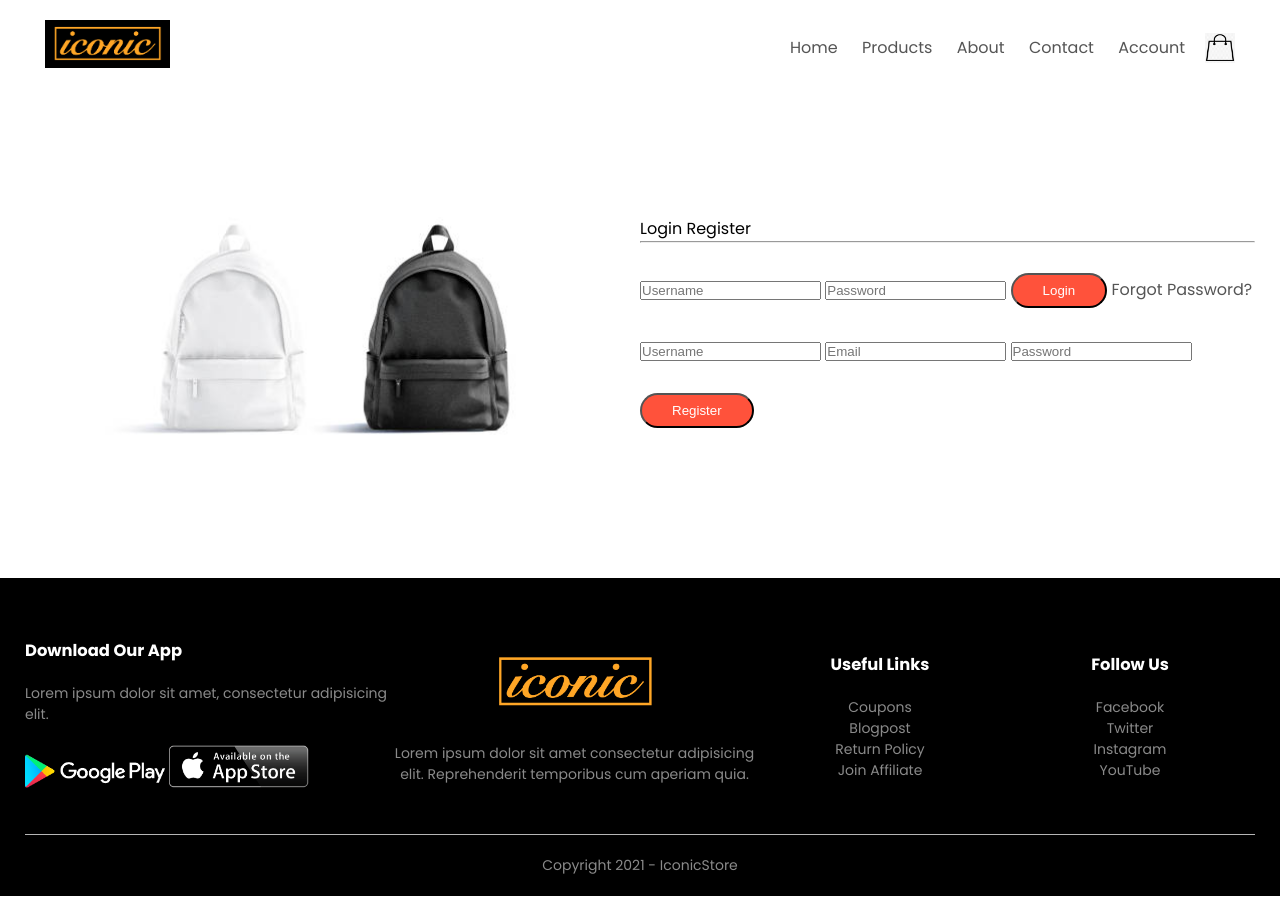
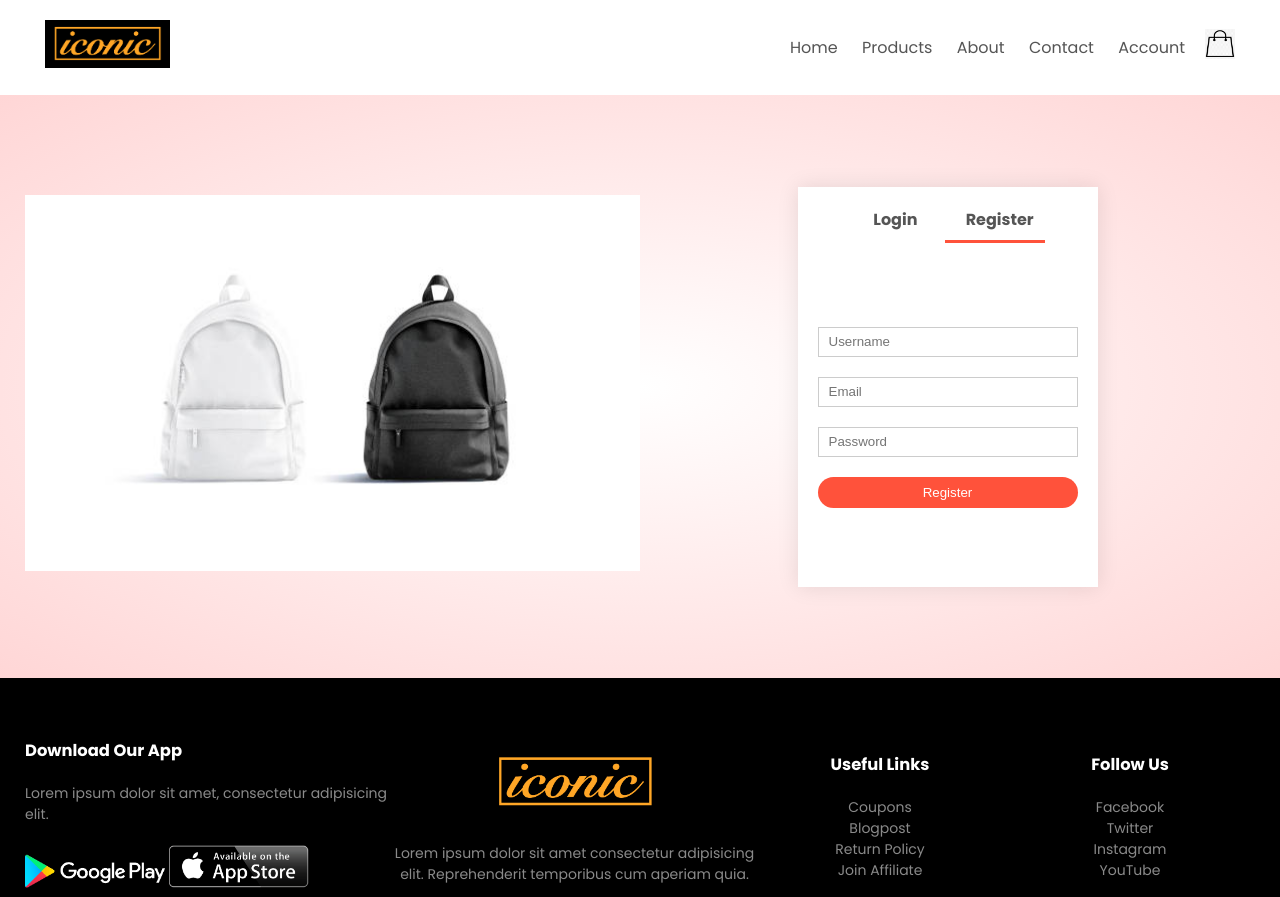
Before and after one commit to EugeneMugaisi/Iconic, a plain HTML site: page account.html in a window 1280 px wide. Shown: the top 897 px of the page. Drawn offline with Linux system fonts and the light colour scheme.

Commit message:
added links to navbar elements

```diff
--- a/account.html
+++ b/account.html
@@ -15,18 +15,18 @@
     <div class="container">
         <div class="navbar">
             <div class="logo">
-                <img src="images/logo.png" width="125px" alt="">
+                <a href="index.html"><img src="images/logo.png" width="125px" alt=""></a>
             </div>
             <nav>
                 <ul id="MenuItems">
-                    <li><a href="">Home</a></li>
-                    <li><a href="">Products</a></li>
+                    <li><a href="index.html">Home</a></li>
+                    <li><a href="products.html">Products</a></li>
                     <li><a href="">About</a></li>
                     <li><a href="">Contact</a></li>
-                    <li><a href="">Account</a></li>
+                    <li><a href="account.html">Account</a></li>
                 </ul>
             </nav>
-            <img src="images/cart.png" width="30px" height="30px">
+            <a href="cart.html"><img src="images/cart.png" width="30px" height="30px"></a>
             <img src="images/menu.png" class="menu-icon" onclick="menutoggle()">
         </div>
     </div>
--- a/style.css
+++ b/style.css
@@ -462,6 +462,87 @@ th:last-child
     text-align: right;
 }
 
+/* account-page */
+.account-page
+{
+    padding: 50px 0;
+    background: radial-gradient(#fff, #ffd6d6);
+}
+.form-container
+{
+    background: #fff;
+    width: 300px;
+    height: 400px;
+    position: relative;
+    text-align: center;
+    padding: 20px 0;
+    margin: auto;
+    box-shadow: 0 0 20px 0px rgba(0, 0, 0, 0.1);
+    overflow: hidden;
+}
+.form-container span
+{
+    font-weight: bold;
+    padding: 0 10px;
+    color: #555;
+    cursor: pointer;
+    width: 100px;
+    display: inline-block;
+}
+.form-btn
+{
+    display: inline-block;
+}
+.form-container form
+{
+    max-width: 300px;
+    padding: 0 20px;
+    position: absolute;
+    top: 130px;
+    transition: transform 1s;
+}
+form input
+{
+    width: 100%;
+    height: 30px;
+    margin: 10px 0;
+    padding: 0  10px;
+    border: 1px solid #ccc;
+}
+form .btn
+{
+    width: 100%;
+    border: none;
+    cursor: pointer;
+    margin: 10px 0;
+}
+form .btn:focus
+{
+    outline: none;
+}
+#LoginForm
+{
+    left: -300px;
+}
+#RegForm
+{
+    left: 0;
+}
+form a
+{
+    font-size: 12px;
+}
+#indicator
+{
+    width: 100px;
+    border: none;
+    background: #ff523b;
+    height: 3px;
+    margin-top: 8px;
+    transform: translateX(100px);
+    transition: transform 1s;
+}
+
 
 
 /* media query for menu */
```
Also changed, not shown: cart.html (+5 -5 lines), index.html (+9 -9 lines), product-details.html (+10 -10 lines), products.html (+5 -5 lines).
